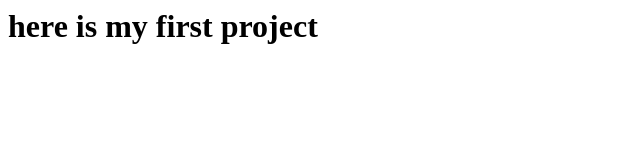
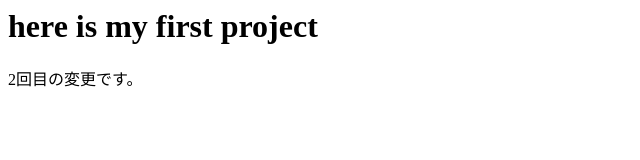
Before and after one commit to maae2556/git_tutorial, a plain HTML site: page index.html in a window 1280 px wide. Shown: the whole page, without its empty margins (0-640 px from the left). Drawn offline with Linux system fonts and the light colour scheme.

Commit message:
add message

```diff
--- a/index.html
+++ b/index.html
@@ -1 +1,3 @@
 <h1>here is my first project</h1>
+
+<p>2回目の変更です。</p>
```
